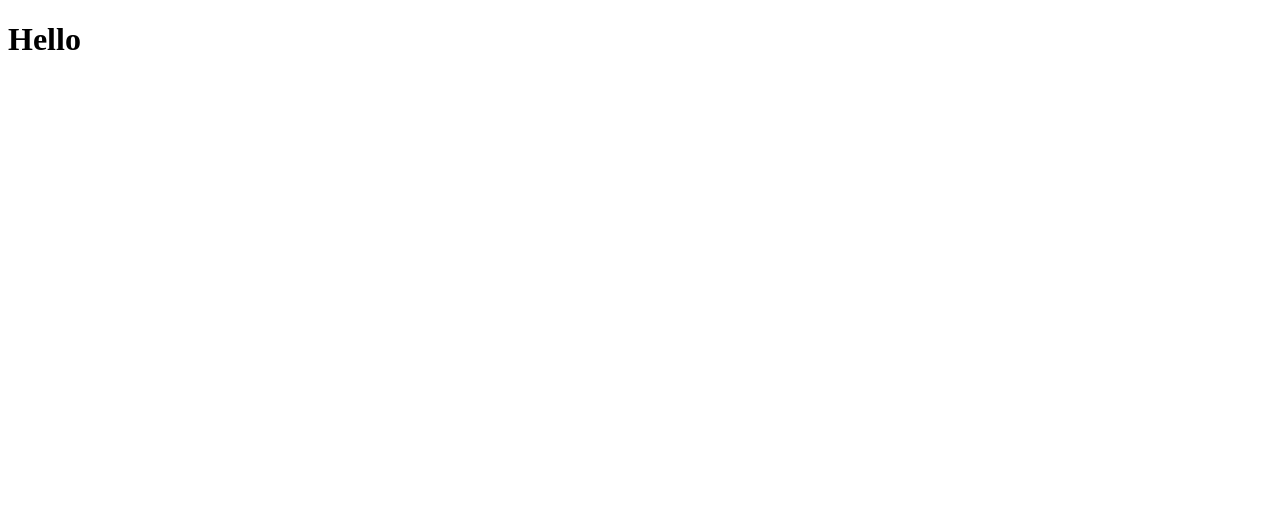
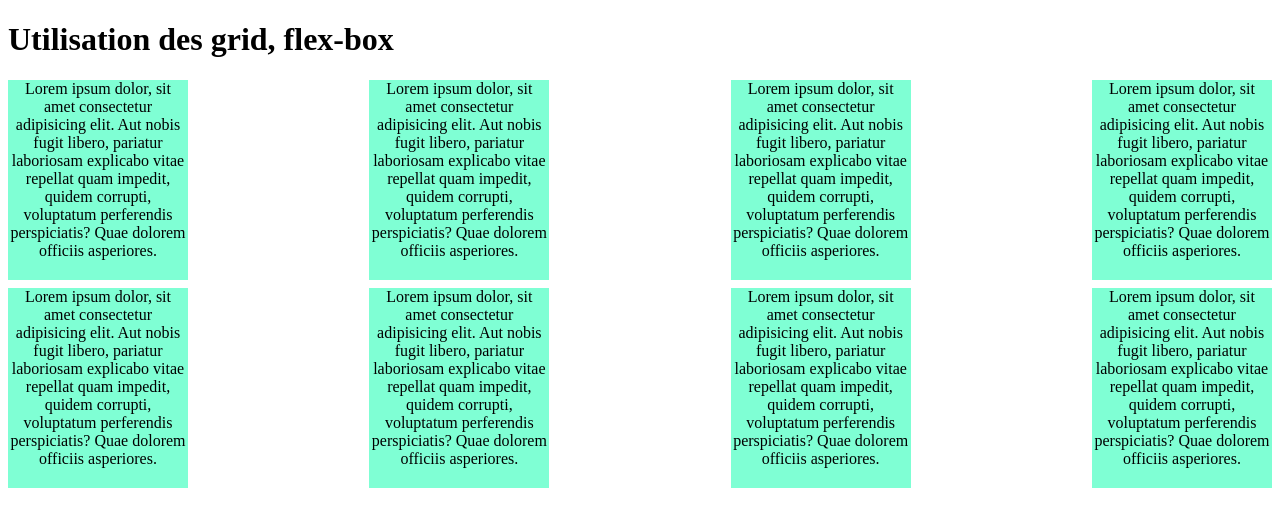
Before and after one commit to windev0/css-astuces, a plain HTML site: page hambuger/index.html in a window 1280 px wide. Drawn offline with Linux system fonts and the light colour scheme.

Commit message:
grid et flex box

```diff
--- a/hambuger/index.html
+++ b/hambuger/index.html
@@ -1,5 +1,6 @@
 <!DOCTYPE html>
 <html lang="fr">
+
 <head>
     <meta charset="UTF-8">
     <meta http-equiv="X-UA-Compatible" content="IE=edge">
@@ -7,7 +8,37 @@
     <title>Comment faire du hambuger avec HTML et CSS</title>
     <link rel="stylesheet" href="style.css">
 </head>
+
 <body>
-    <h1>Hello</h1>
+    <h1>Utilisation des grid, flex-box</h1>
+    <div class="container">
+        <div class="item">Lorem ipsum dolor, sit amet consectetur adipisicing elit. Aut nobis fugit libero, pariatur
+            laboriosam explicabo vitae repellat quam impedit, quidem corrupti, voluptatum perferendis perspiciatis?
+            Quae dolorem officiis asperiores.</div>
+        <div class="item">Lorem ipsum dolor, sit amet consectetur adipisicing elit. Aut nobis fugit libero, pariatur
+            laboriosam explicabo vitae repellat quam impedit, quidem corrupti, voluptatum perferendis perspiciatis?
+            Quae dolorem officiis asperiores.</div>
+        <div class="item">Lorem ipsum dolor, sit amet consectetur adipisicing elit. Aut nobis fugit libero, pariatur
+            laboriosam explicabo vitae repellat quam impedit, quidem corrupti, voluptatum perferendis perspiciatis?
+            Quae dolorem officiis asperiores.</div>
+        <div class="item">Lorem ipsum dolor, sit amet consectetur adipisicing elit. Aut nobis fugit libero, pariatur
+            laboriosam explicabo vitae repellat quam impedit, quidem corrupti, voluptatum perferendis perspiciatis?
+            Quae dolorem officiis asperiores.</div>
+    </div>
+    <div class="container2">
+        <div class="item">Lorem ipsum dolor, sit amet consectetur adipisicing elit. Aut nobis fugit libero, pariatur
+            laboriosam explicabo vitae repellat quam impedit, quidem corrupti, voluptatum perferendis perspiciatis?
+            Quae dolorem officiis asperiores.</div>
+        <div class="item">Lorem ipsum dolor, sit amet consectetur adipisicing elit. Aut nobis fugit libero, pariatur
+            laboriosam explicabo vitae repellat quam impedit, quidem corrupti, voluptatum perferendis perspiciatis?
+            Quae dolorem officiis asperiores.</div>
+        <div class="item">Lorem ipsum dolor, sit amet consectetur adipisicing elit. Aut nobis fugit libero, pariatur
+            laboriosam explicabo vitae repellat quam impedit, quidem corrupti, voluptatum perferendis perspiciatis?
+            Quae dolorem officiis asperiores.</div>
+        <div class="item">Lorem ipsum dolor, sit amet consectetur adipisicing elit. Aut nobis fugit libero, pariatur
+            laboriosam explicabo vitae repellat quam impedit, quidem corrupti, voluptatum perferendis perspiciatis?
+            Quae dolorem officiis asperiores.</div>
+    </div>
 </body>
+
 </html>
--- a/hambuger/style.css
+++ b/hambuger/style.css
@@ -0,0 +1,17 @@
+.container,
+.container2{
+    display: flex;
+    justify-content: space-between;
+    align-items: center;
+
+}
+
+.container2 {
+    margin-top: 8px;
+}
+.item {
+    width: 180px;
+    height: 200px;
+    background-color: aquamarine;
+    text-align: center;
+}
```
